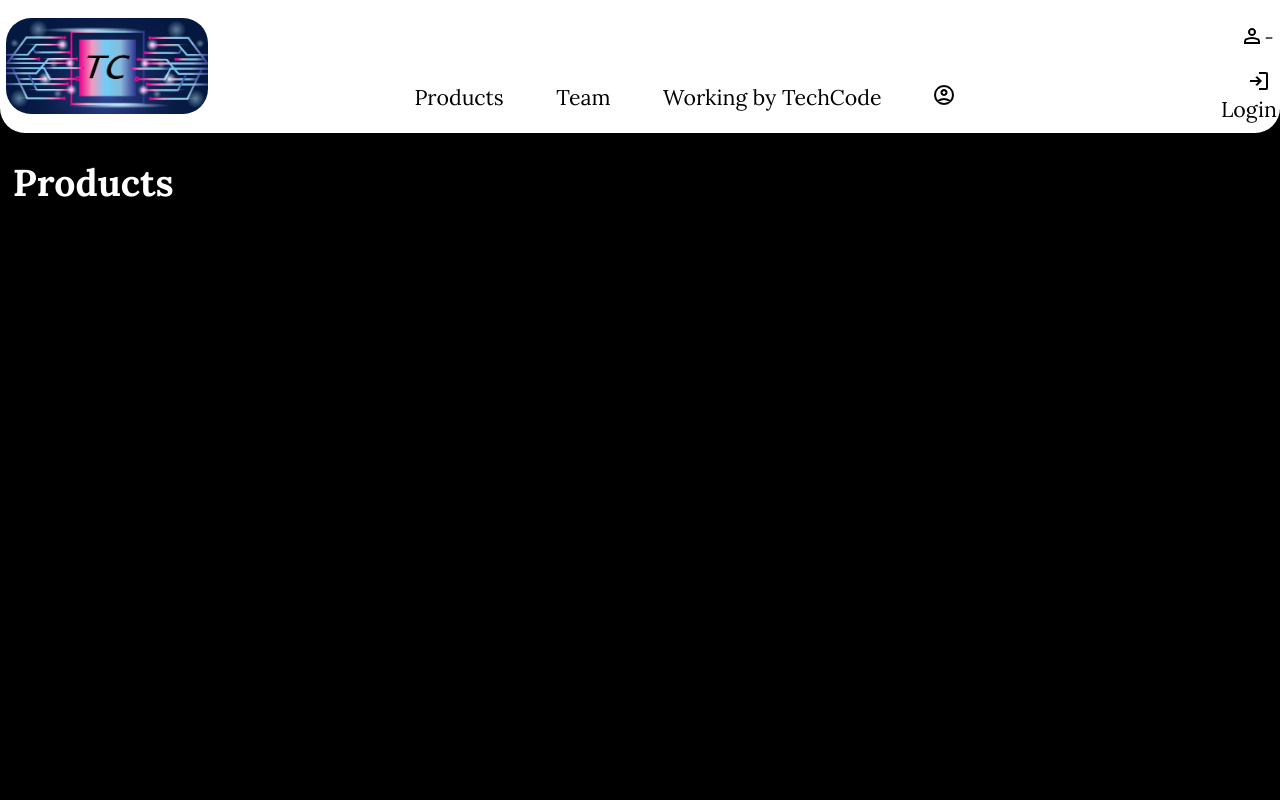
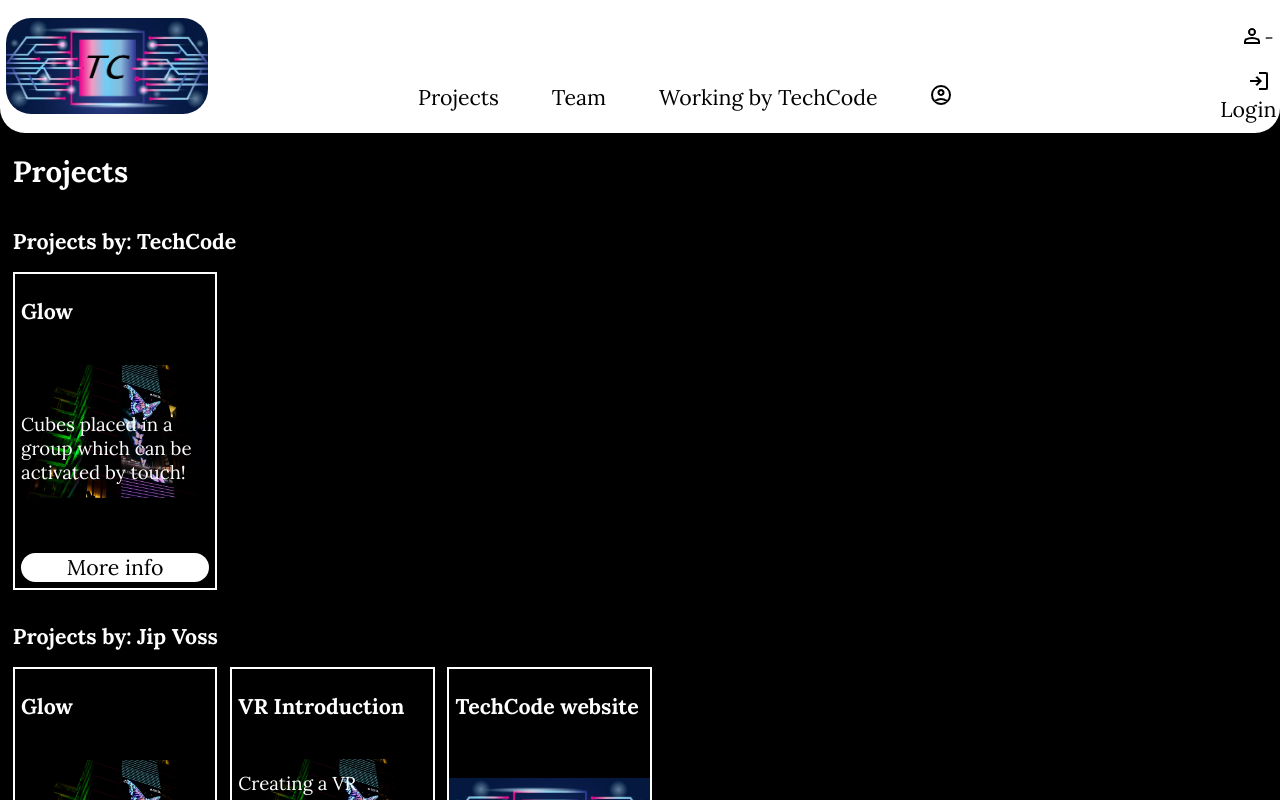
Before and after one commit to Splatking/TechCode, a React (Vite) app: page / in a window 1280 px wide. Both pictures are taken after a click on the button "Products". Built offline with nearby package versions, Linux system fonts and the light colour scheme.

Commit message:
Product page magicly changed to project page

```diff
--- a/src/components/ComponentsParts/MenuButtons/MenuButtons.tsx
+++ b/src/components/ComponentsParts/MenuButtons/MenuButtons.tsx
@@ -56,12 +56,7 @@
     return (
         <div className="Buttons">
             <div className="dropdown">
-                <button type="button" onClick={() => LoadProductPage("None")} id="ProductsButton" className="ItemButton">Products</button>
-                <div className="dropdown-content">
-                    <button type="button" onClick={() => LoadProductPage("Software")} id="FirstItem">Software</button>
-                    <button type="button" onClick={() => LoadProductPage("Hardware")}>Hardware</button>
-                    <button type="button" onClick={() => LoadProductPage("Gaming")} id="LastItem">Gaming</button>
-                </div>
+                <button type="button" onClick={() => LoadProductPage("None")} id="ProductsButton" className="ItemButton">Projects</button>
             </div>
 
             <div className="dropdown">
--- a/src/components/Pages/Products/Products.css
+++ b/src/components/Pages/Products/Products.css
@@ -1,3 +1,72 @@
 #ProductTitle {
     color: white;
 }
+
+#ProjectCategoryTitle {
+    color: white;
+}
+
+.AllProjects {
+    display: flex;
+    flex-direction: column;
+    justify-content: space-between;
+}
+
+.ProjectCategory {
+    margin-bottom: 1%;
+}
+
+.ProjectScroller {
+    display: flex;
+    flex-direction: row;
+    overflow-x: auto;
+    overflow-y: hidden;
+    width: 100%;
+    height: 40vh;
+}
+
+.ProjectItem {
+    color: white;
+    width: 15%;
+    height: 94%;
+    margin-right: 1%;
+    padding: 0.5% 0.5% 0.5% 0.5%;
+    display: flex;
+    flex-direction: column;
+    justify-content: space-between;
+    border: 2px solid white;
+    background-size: contain;
+    background-repeat: no-repeat;
+    background-position: center;
+}
+
+.ProjectTitle {
+    font-size: 16pt;
+}
+
+.ProjectDescription {
+    font-size: 14pt;
+}
+
+#MoreInfoProjectButton {
+    background-color: white;
+    text-decoration: none;
+    border: none;
+    border-radius: 25px;
+}
+
+#MoreInfoProjectButton:hover {
+    color: purple;
+}
+
+#GlowProject {
+    background-image: url("../../Images/BvOF-GLOW2023_A-Futures-of-GLOW-01-scaled.jpg");
+}
+
+#VRIntroductionProject {
+    background-image: url("../../Images/BvOF-GLOW2023_A-Futures-of-GLOW-01-scaled.jpg");
+}
+
+#TechCodeSiteProject {
+    background-image: url("../../Images/TechCode_Logo.jpg");
+}
--- a/src/components/Pages/Products/Products.tsx
+++ b/src/components/Pages/Products/Products.tsx
@@ -1,57 +1,44 @@
 
 import { Fragment } from "react/jsx-runtime";
 import "./Products.css";
-import { useEffect, useState } from "react";
 
 function ProductsScreen(){
-    const [filter, setFilter] = useState("None");
-    const [isSoftwareDIVVisible, setSoftwareDIVVisible] = useState(true);
-    const [isHardwareDIVVisible, setHardwareDIVVisible] = useState(true);
-    const [isGamingDIVVIsible, setGamingDIVVIsible] = useState(true);
-
-    useEffect(() => {
-        const ItemHolder = document.getElementById("ItemHolderProducts");
-        if (ItemHolder) {
-            const type = ItemHolder.getAttribute("data-filter");
-            if (type) {
-                setFilter(type);
-            }
-        }
-
-        if(filter){
-            if(filter == "software"){
-                setSoftwareDIVVisible(true);
-                setHardwareDIVVisible(false);
-                setGamingDIVVIsible(false);
-            } else if (filter == "Hardware"){
-                setSoftwareDIVVisible(false);
-                setHardwareDIVVisible(true);
-                setGamingDIVVIsible(false);
-            } else if (filter == "Gaming"){
-                setSoftwareDIVVisible(false);
-                setHardwareDIVVisible(false);
-                setGamingDIVVIsible(true);
-            } else {
-                setSoftwareDIVVisible(true);
-                setHardwareDIVVisible(true);
-                setGamingDIVVIsible(true);
-            }
-        }
-    }, [filter]);
-
     return <Fragment>
         <div className="ProductGUI">
-            <h1 id="ProductTitle">Products</h1>
-            <div className="ItemHolderProducts" id="ItemHolderProducts" data-filter={filter}>
-                {isSoftwareDIVVisible && <div className="ProductsDIV" id="SoftwareDIV">
-
-                </div>}
-                {isHardwareDIVVisible && <div className="ProductsDIV" id="HardwareDIV">
-
-                </div>}
-                {isGamingDIVVIsible && <div className="ProductsDIV" id="GamingDIV">
-
-                </div>}
+            <h1 className="Title" id="ProductTitle">Projects</h1>
+            <div className="ItemHolderProducts" id="ItemHolderProducts">
+                <div className="AllProjects">
+                    <div className="ProjectCategory" id="FromTechCode">
+                        <h2 className="SubTitle" id="ProjectCategoryTitle">Projects by: TechCode</h2>
+                        <div className="ProjectScroller">
+                            <div className="ProjectItem" id="GlowProject">
+                                <h2 className="ProjectTitle">Glow</h2>
+                                <p className="ProjectDescription">Cubes placed in a group which can be activated by touch!</p>
+                                <button className="Button" id="MoreInfoProjectButton">More info</button>
+                            </div>
+                        </div>
+                    </div>
+                    <div className="ProjectCategory" id="FromJipVoss">
+                        <h2 className="SubTitle" id="ProjectCategoryTitle">Projects by: Jip Voss</h2>
+                        <div className="ProjectScroller">
+                            <div className="ProjectItem" id="GlowProject">
+                                <h2 className="ProjectTitle">Glow</h2>
+                                <p className="ProjectDescription">Cubes placed in a group which can be activated by touch!</p>
+                                <button className="Button" id="MoreInfoProjectButton">More info</button>
+                            </div>
+                            <div className="ProjectItem" id="VRIntroductionProject">
+                                <h2 className="ProjectTitle">VR Introduction</h2>
+                                <p className="ProjectDescription">Creating a VR experience which trains people into VR, so they can get started with their forklift training.</p>
+                                <button className="Button" id="MoreInfoProjectButton">More info</button>
+                            </div>
+                            <div className="ProjectItem" id="TechCodeSiteProject">
+                                <h2 className="ProjectTitle">TechCode website</h2>
+                                <p className="ProjectDescription">The making of the TechCode site project.</p>
+                                <button className="Button" id="MoreInfoProjectButton">More info</button>
+                            </div>
+                        </div>
+                    </div>
+                </div>
             </div>
         </div>
     </Fragment>
```
Also changed, not shown: src/components/Images/BvOF-GLOW2023_A-Futures-of-GLOW-01-scaled.jpg (added).
